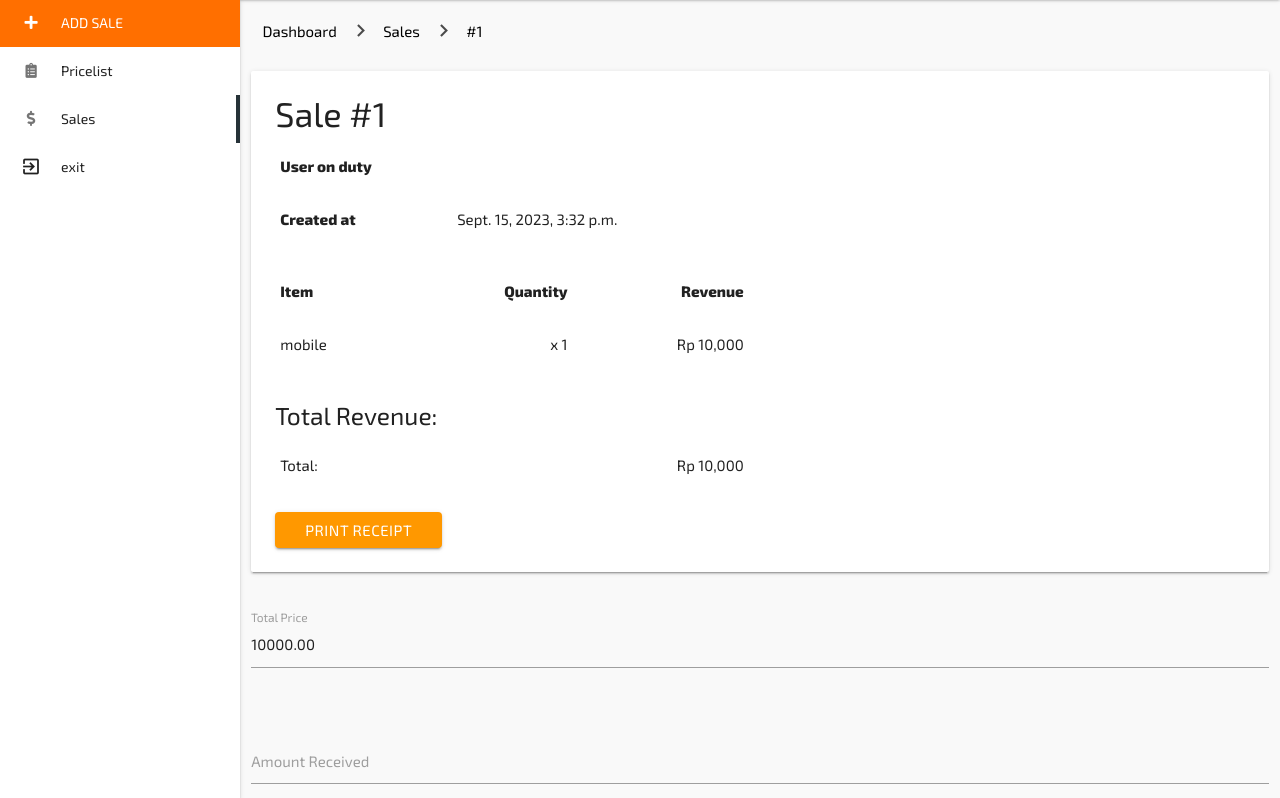
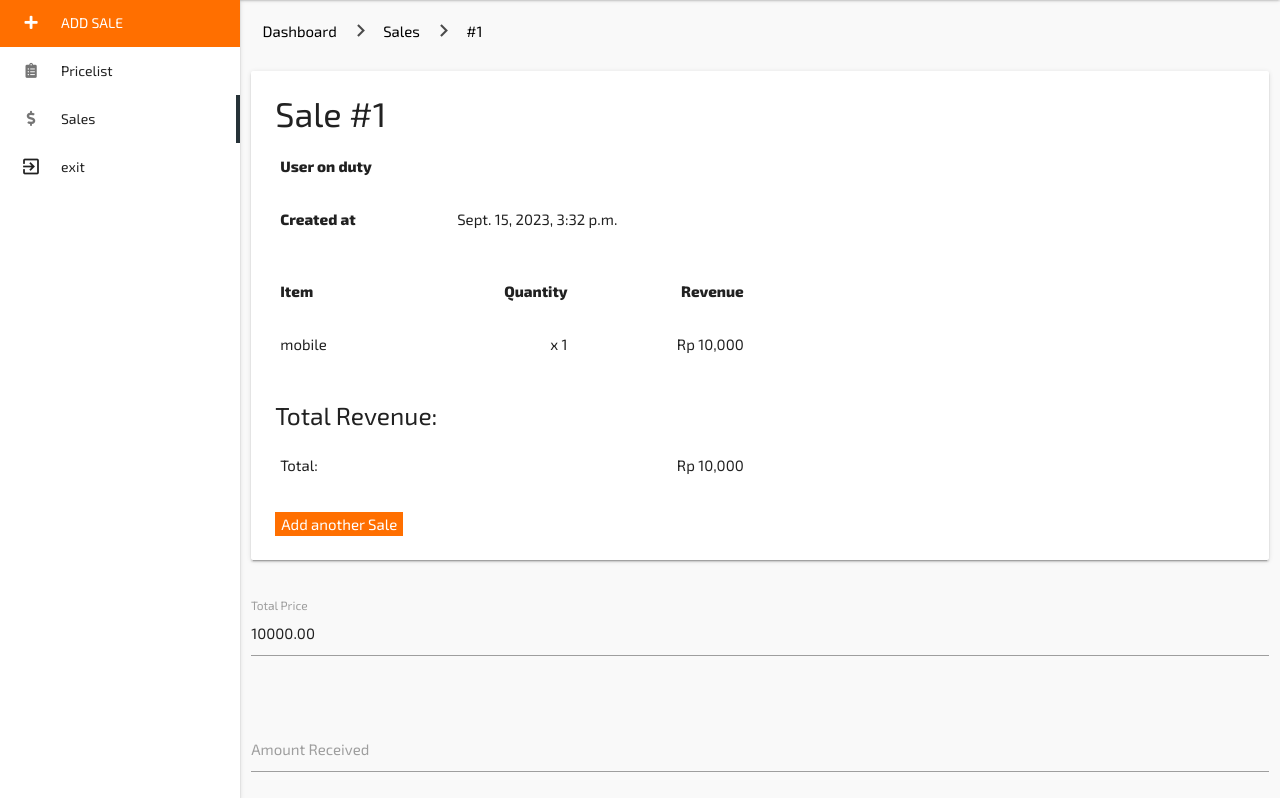
Before and after one commit to iratusbison/booking, a Django app: page /dashboard/sales/1/ in a window 1280 px wide. Shown: the part 65-863 px from the top of the page. Run offline with Django 4.2, Linux system fonts and the light colour scheme; a user stored in the database is signed in; data comes from the database, SQL or seed files in the repository; some libraries are stand-ins or nearby versions; some web fonts are replaced.

Commit message:
Update sale_detail.html

```diff
--- a/itemmanager/templates/sale_detail.html
+++ b/itemmanager/templates/sale_detail.html
@@ -93,7 +93,20 @@
                         </table>
                     </div>
                 </div>
-                <button id="print-button" class="btn orange">Print Receipt</button>
+ <style>
+                   .orange-button {
+                   background-color: #ff6f00;
+                   color: #fff;
+
+                  border: none;
+
+                  cursor: pointer;
+                               }
+</style>
+                <a href="{% url 'sale_new' %}" >
+
+                    <button class = "orange-button">Add another Sale</button>
+                </a>
             </div>
         </div>
     </div>
```
